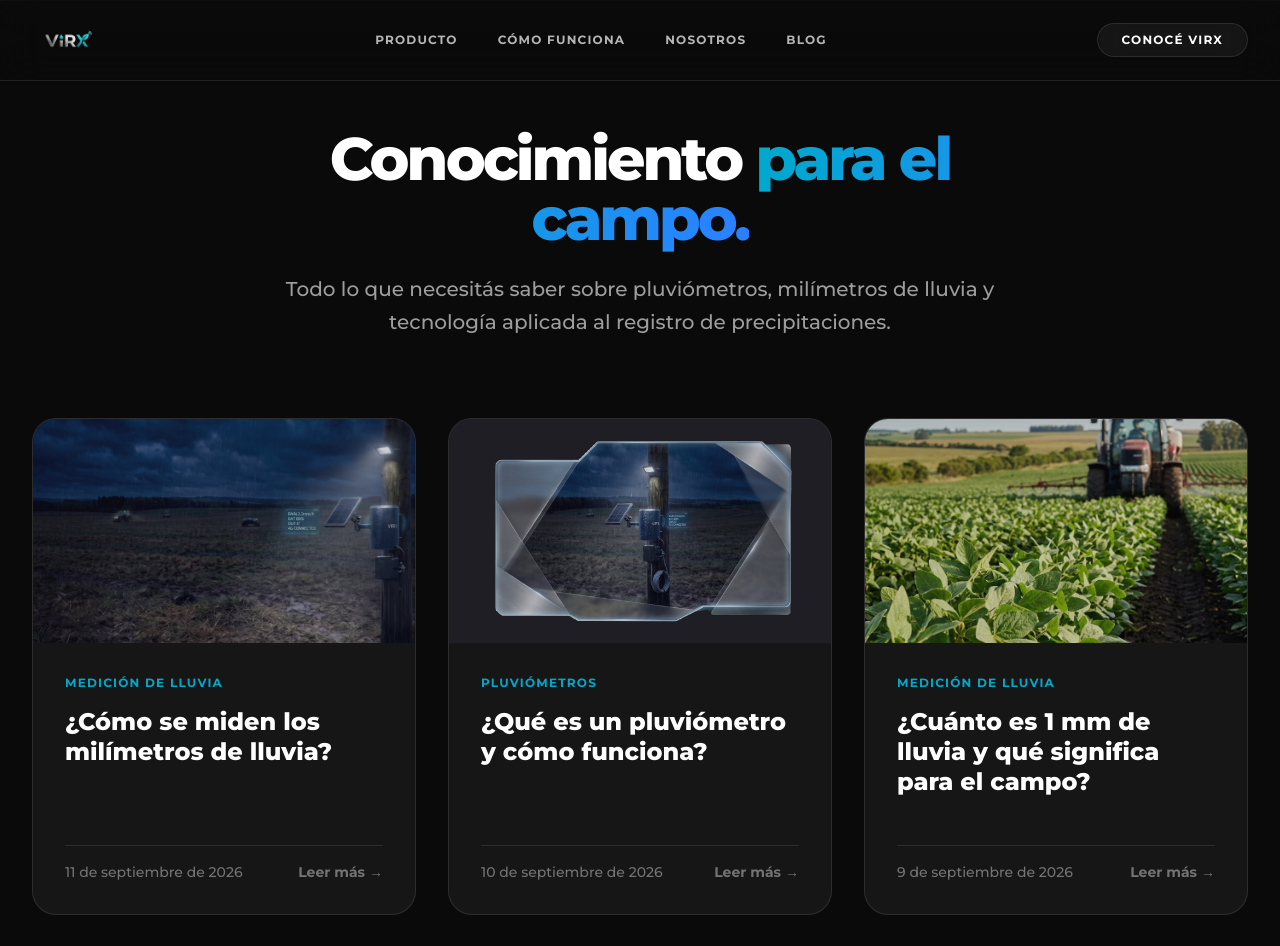
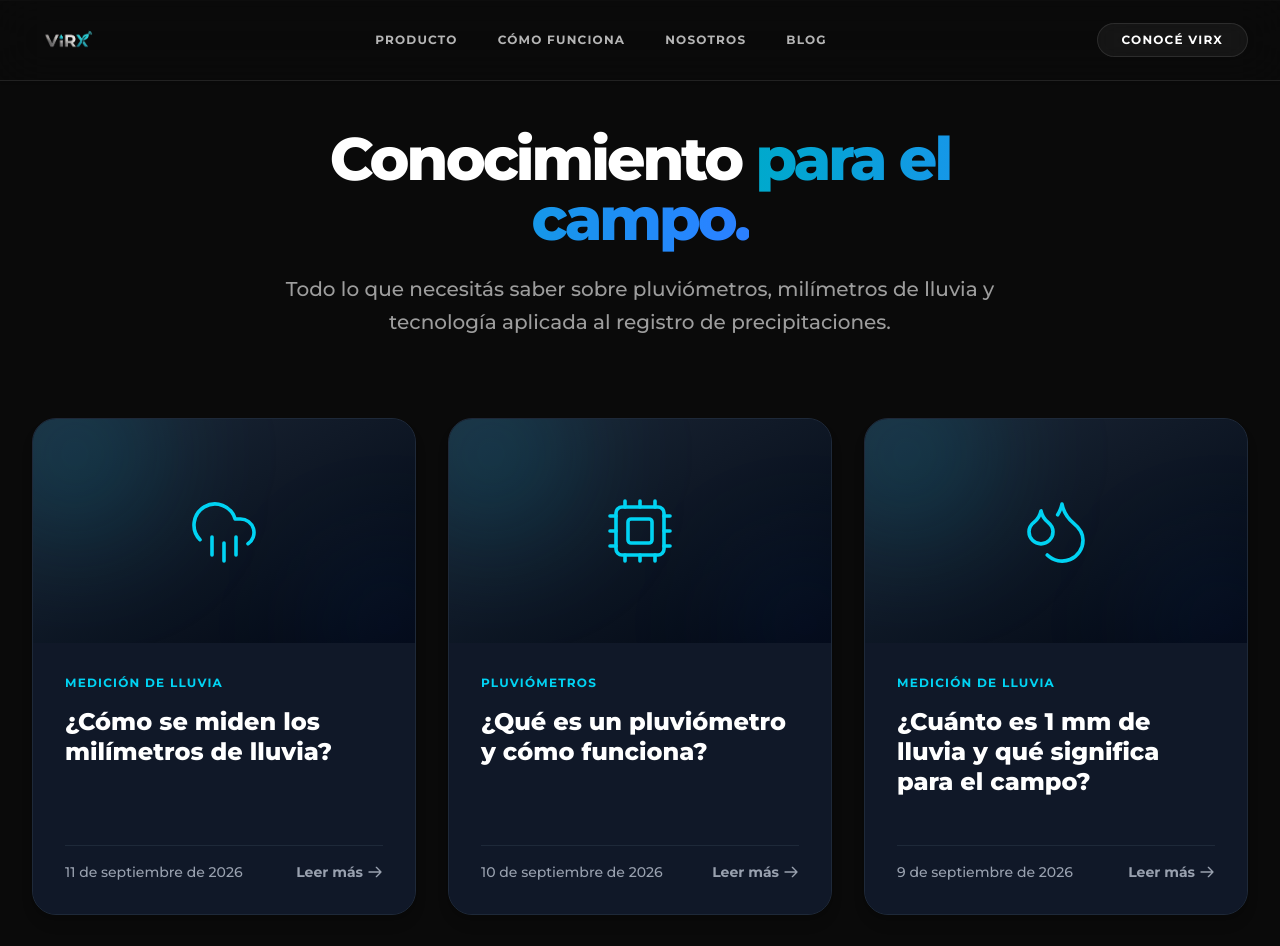
Before and after one commit to virxagro/virxweb, a Next.js app: page /blog in a window 1280 px wide. Shown: the top 946 px of the page. Built offline with nearby package versions, Linux system fonts and the light colour scheme.

Commit message:
feat: refactor blog section to use programmatic headers with Lucide icons and Framer Motion

```diff
--- a/package.json
+++ b/package.json
@@ -10,6 +10,7 @@
   },
   "dependencies": {
     "framer-motion": "^13.2.0",
+    "lucide-react": "^1.47.0",
     "next": "16.3.4",
     "react": "19.2.8",
     "react-dom": "19.2.8"
--- a/src/app/blog/page.tsx
+++ b/src/app/blog/page.tsx
@@ -1,6 +1,5 @@
 import { Metadata } from 'next';
-import Link from 'next/link';
-import { blogPosts } from '@/lib/blogData';
+import BlogSection from '@/components/BlogSection';
 
 export const metadata: Metadata = {
   title: 'Blog VIRX | Monitoreo y Medición de Lluvia',
@@ -22,40 +21,8 @@ export default function BlogIndex() {
           </p>
         </div>
 
-        {/* Grid de Artículos */}
-        <div className="grid grid-cols-1 md:grid-cols-2 lg:grid-cols-3 gap-8">
-          {blogPosts.map((post) => (
-            <Link key={post.slug} href={`/blog/${post.slug}`} className="group flex flex-col bg-white/5 border border-white/10 rounded-3xl overflow-hidden hover:border-virx-cyan/50 transition-colors">
-              <div className="h-56 w-full overflow-hidden bg-[#1E1E24] relative">
-                {post.imageUrl && (
-                  <img
-                    src={post.imageUrl}
-                    alt={post.imageAlt || post.title}
-                    className="w-full h-full object-cover group-hover:scale-105 transition-transform duration-700 ease-out opacity-80 group-hover:opacity-100"
-                  />
-                )}
-              </div>
-              <div className="p-8 flex flex-col flex-grow justify-between">
-                <div>
-                  <span className="text-xs font-bold tracking-widest text-virx-cyan uppercase mb-4 block">
-                    {post.category}
-                  </span>
-                  <h2 className="text-2xl font-extrabold text-white leading-tight mb-4 group-hover:text-virx-cyan transition-colors">
-                    {post.title}
-                  </h2>
-                </div>
-                <div className="mt-8 flex items-center justify-between border-t border-white/10 pt-4">
-                  <span className="text-sm font-medium text-white/40">
-                    {new Date(post.publishedAt + 'T00:00:00').toLocaleDateString('es-AR', { month: 'long', day: 'numeric', year: 'numeric' })}
-                  </span>
-                  <span className="text-sm font-bold text-white/40 group-hover:text-virx-cyan transition-colors">
-                    Leer más →
-                  </span>
-                </div>
-              </div>
-            </Link>
-          ))}
-        </div>
+        {/* Grid de Artículos Refactorizado */}
+        <BlogSection />
 
       </div>
     </div>
--- /dev/null
+++ b/src/components/BlogCard.tsx
@@ -0,0 +1,69 @@
+"use client";
+
+import { motion } from "framer-motion";
+import Link from "next/link";
+import { LucideIcon } from "lucide-react";
+
+interface BlogCardProps {
+  title: string;
+  date: string;
+  category: string;
+  slug: string;
+  Icon: LucideIcon;
+}
+
+export default function BlogCard({ title, date, category, slug, Icon }: BlogCardProps) {
+  return (
+    <Link href={`/blog/${slug}`} className="block h-full outline-none">
+      <motion.div
+        whileHover="hover"
+        variants={{
+          hover: { y: -8 }
+        }}
+        transition={{ duration: 0.3, ease: "easeOut" }}
+        className="group h-full flex flex-col bg-gray-900 border border-gray-800 rounded-3xl overflow-hidden hover:border-cyan-500/50 transition-colors duration-300 shadow-lg"
+      >
+        {/* Cabecera Programática */}
+        <div className="h-56 w-full relative bg-gradient-to-br from-gray-800 to-gray-950 flex items-center justify-center overflow-hidden">
+          {/* Elementos decorativos (luces LED desenfocadas) */}
+          <div className="absolute top-[-20%] left-[-10%] w-40 h-40 bg-cyan-500/20 blur-3xl rounded-full"></div>
+          <div className="absolute bottom-[-20%] right-[-10%] w-32 h-32 bg-blue-500/10 blur-3xl rounded-full"></div>
+
+          {/* Ícono central con animación en hover */}
+          <motion.div
+            variants={{
+              hover: { scale: 1.15, filter: "drop-shadow(0 0 15px rgba(6,182,212,0.8))" }
+            }}
+            transition={{ duration: 0.3, ease: "easeOut" }}
+            className="relative z-10 text-cyan-400"
+          >
+            <Icon size={72} strokeWidth={1.2} />
+          </motion.div>
+        </div>
+
+        {/* Contenido */}
+        <div className="p-8 flex flex-col flex-grow justify-between bg-gray-900 relative z-20">
+          <div>
+            <span className="text-xs font-bold tracking-widest text-cyan-400 uppercase mb-4 block">
+              {category}
+            </span>
+            <h2 className="text-2xl font-extrabold text-white leading-tight mb-4 group-hover:text-cyan-400 transition-colors">
+              {title}
+            </h2>
+          </div>
+          <div className="mt-8 flex items-center justify-between border-t border-gray-800 pt-4">
+            <span className="text-sm font-medium text-gray-400">
+              {date}
+            </span>
+            <span className="text-sm font-bold text-gray-400 group-hover:text-cyan-400 transition-colors flex items-center gap-1">
+              Leer más
+              <svg className="w-4 h-4 transition-transform group-hover:translate-x-1" fill="none" viewBox="0 0 24 24" stroke="currentColor">
+                <path strokeLinecap="round" strokeLinejoin="round" strokeWidth={2} d="M14 5l7 7m0 0l-7 7m7-7H3" />
+              </svg>
+            </span>
+          </div>
+        </div>
+      </motion.div>
+    </Link>
+  );
+}
--- /dev/null
+++ b/src/components/BlogSection.tsx
@@ -0,0 +1,32 @@
+import BlogCard from "./BlogCard";
+import { blogPosts } from "@/lib/blogData";
+
+interface BlogSectionProps {
+  limit?: number;
+}
+
+export default function BlogSection({ limit }: BlogSectionProps) {
+  // Tomamos solo los primeros artículos según el límite (ej. 3 para la home), o todos si no hay límite
+  const displayedPosts = limit ? blogPosts.slice(0, limit) : blogPosts;
+
+  return (
+    <section className="w-full">
+      <div className="grid grid-cols-1 md:grid-cols-2 lg:grid-cols-3 gap-8">
+        {displayedPosts.map((post) => (
+          <BlogCard
+            key={post.slug}
+            title={post.title}
+            date={new Date(post.publishedAt + 'T00:00:00').toLocaleDateString('es-AR', {
+              month: 'long',
+              day: 'numeric',
+              year: 'numeric'
+            })}
+            category={post.category}
+            slug={post.slug}
+            Icon={post.icon}
+          />
+        ))}
+      </div>
+    </section>
+  );
+}
```
Also changed, not shown: src/lib/blogData.tsx (+8 -0 lines), 1 other file (tests, documents, lock files or other folders).
